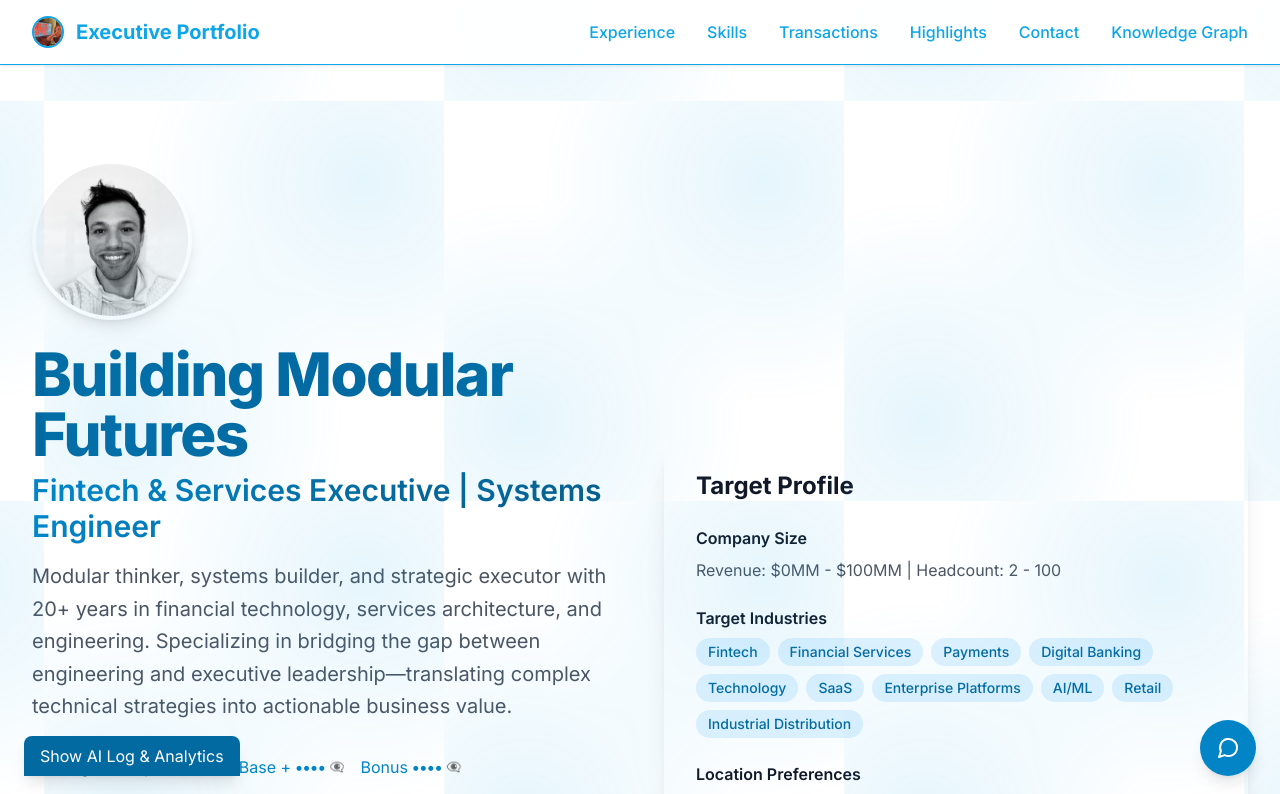
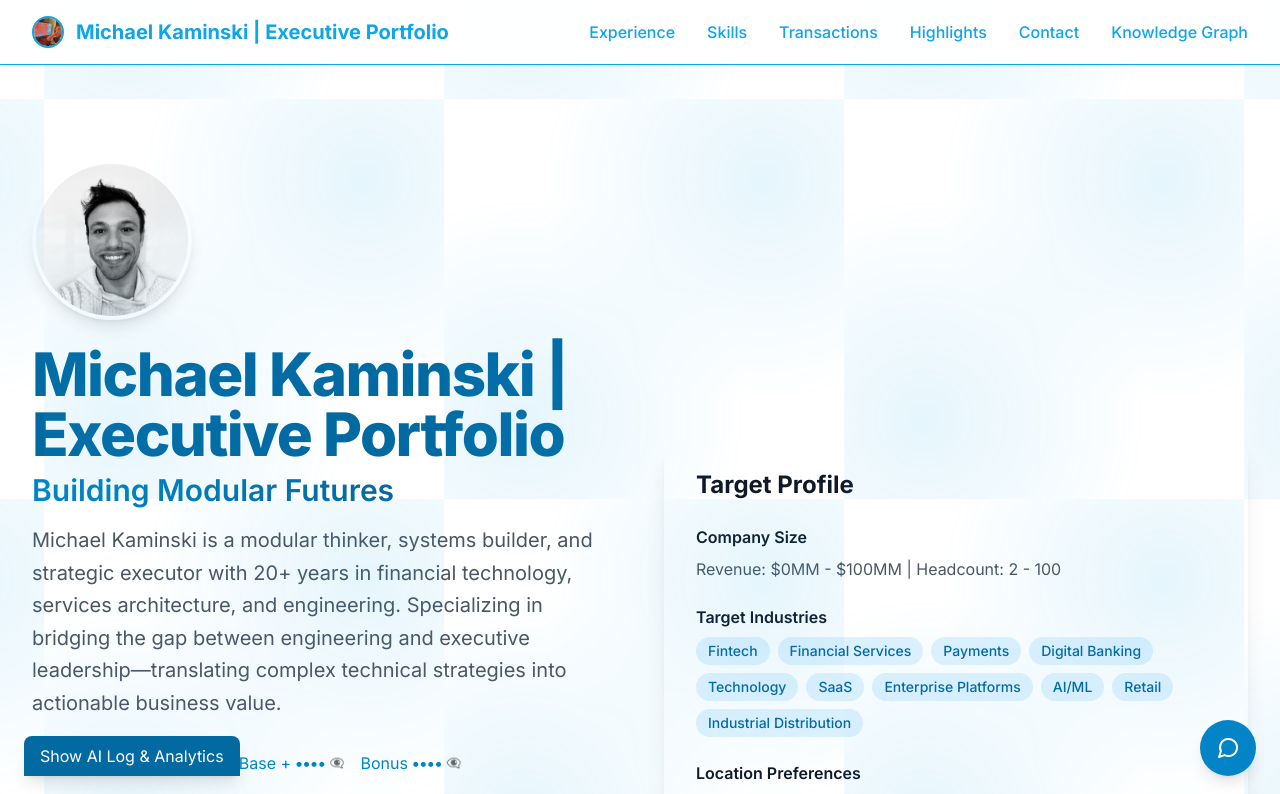
Before and after one commit to MAKaminski/kaminski-portfolio, a React (Create React App) app: page / in a window 1280 px wide. Shown: the top 794 px of the page. Built offline with nearby package versions, Linux system fonts and the light colour scheme.

Commit message:
Enhance Michael Kaminski's executive portfolio: Update SEO meta tags for improved visibility, add descriptive text in the About section, and include personalized introductions on role-specific pages. Revise header and hero sections for consistency in branding.

```diff
--- a/public/index.html
+++ b/public/index.html
@@ -7,26 +7,27 @@
     <meta name="theme-color" content="#000000" />
 
     <!-- Primary SEO Meta Tags -->
-    <title>Michael Kaminski | Executive Portfolio - CXO/CTO Fintech & Technology Leader</title>
-    <meta name="title" content="Michael Kaminski | Executive Portfolio - CXO/CTO Fintech & Technology Leader">
-    <meta name="description" content="Michael Kaminski - Executive leader with 20+ years experience in fintech, technology, and strategic transformations. CXO/CTO specializing in finance, product, strategy, and engineering. Led $10.8B+ in transactions.">
-    <meta name="keywords" content="Michael Kaminski, Kaminski Finance, Executive, CXO, CTO, CFO, CPO, Fintech, Technology, Strategy, Finance, Private Equity, Board Reporting, Bain Capital, Carlyle Group, Clayton Dubilier Rice, GreenSky, HD Supply, Home Depot">
+    <title>Michael Kaminski | Executive Portfolio, CXO, CTO, Fintech & Technology Leader</title>
+    <meta name="title" content="Michael Kaminski | Executive Portfolio, CXO, CTO, Fintech & Technology Leader">
+    <meta name="description" content="Michael Kaminski - Executive Portfolio. CXO, CTO, and Fintech leader with 20+ years of experience in strategy, finance, product, analytics, and engineering. Atlanta-based technology executive.">
+    <meta name="keywords" content="Michael Kaminski, Michael Kaminski Executive, Michael Kaminski Portfolio, Michael Kaminski Atlanta, Michael Kaminski Fintech, Michael Kaminski Technology, Michael Kaminski Strategy, Michael Kaminski CTO, Michael Kaminski CXO, Michael Kaminski CFO, Michael Kaminski CPO, Executive, Fintech, Technology, Strategy, Finance, Private Equity, Board Reporting, Bain Capital, Carlyle Group, Clayton Dubilier Rice, GreenSky, HD Supply, Home Depot">
     <meta name="author" content="Michael Kaminski">
     <meta name="robots" content="index, follow">
+    <link rel="canonical" href="https://michaelkaminski.com/" />
 
     <!-- Open Graph / Facebook -->
     <meta property="og:type" content="website">
     <meta property="og:url" content="https://michaelkaminski.com/">
-    <meta property="og:title" content="Michael Kaminski | Executive Portfolio - CXO/CTO Fintech & Technology Leader">
-    <meta property="og:description" content="Executive leader with 20+ years experience in fintech, technology, and strategic transformations. Led $10.8B+ in transactions.">
+    <meta property="og:title" content="Michael Kaminski | Executive Portfolio, CXO, CTO, Fintech & Technology Leader">
+    <meta property="og:description" content="Michael Kaminski - Executive Portfolio. CXO, CTO, and Fintech leader with 20+ years of experience in strategy, finance, product, analytics, and engineering. Atlanta-based technology executive.">
     <meta property="og:image" content="%PUBLIC_URL%/images/484D0082-4587-4FEF-AE4B-E727C7BF176B_1_105_c.jpeg">
     <meta property="og:site_name" content="Michael Kaminski Executive Portfolio">
 
     <!-- Twitter -->
     <meta property="twitter:card" content="summary_large_image">
     <meta property="twitter:url" content="https://michaelkaminski.com/">
-    <meta property="twitter:title" content="Michael Kaminski | Executive Portfolio - CXO/CTO Fintech & Technology Leader">
-    <meta property="twitter:description" content="Executive leader with 20+ years experience in fintech, technology, and strategic transformations. Led $10.8B+ in transactions.">
+    <meta property="twitter:title" content="Michael Kaminski | Executive Portfolio, CXO, CTO, Fintech & Technology Leader">
+    <meta property="twitter:description" content="Michael Kaminski - Executive Portfolio. CXO, CTO, and Fintech leader with 20+ years of experience in strategy, finance, product, analytics, and engineering. Atlanta-based technology executive.">
     <meta property="twitter:image" content="%PUBLIC_URL%/images/484D0082-4587-4FEF-AE4B-E727C7BF176B_1_105_c.jpeg">
 
     <!-- Additional SEO Meta Tags -->
@@ -41,8 +42,8 @@
       "@context": "https://schema.org",
       "@type": "Person",
       "name": "Michael Kaminski",
-      "jobTitle": "Executive Leader",
-      "description": "CXO/CTO specializing in fintech, technology, and strategic transformations with 20+ years of executive experience",
+      "jobTitle": "CXO, CTO, Executive Leader",
+      "description": "Michael Kaminski - Executive Portfolio. CXO, CTO, and Fintech leader with 20+ years of experience in strategy, finance, product, analytics, and engineering. Atlanta-based technology executive.",
       "url": "https://michaelkaminski.com",
       "image": "%PUBLIC_URL%/images/484D0082-4587-4FEF-AE4B-E727C7BF176B_1_105_c.jpeg",
       "sameAs": [
@@ -51,7 +52,7 @@
       ],
       "worksFor": {
         "@type": "Organization",
-        "name": "Executive Portfolio"
+        "name": "Michael Kaminski Executive Portfolio"
       },
       "knowsAbout": [
         "Fintech",
--- a/src/components/About.tsx
+++ b/src/components/About.tsx
@@ -61,6 +61,7 @@ const About: React.FC = () => {
           style={{ color: 'var(--primary)' }}
         >
           <h2 className="text-4xl font-bold mb-4">About Me</h2>
+          <p className="text-xl font-semibold text-primary-700 mb-2">Michael Kaminski is a CXO, CTO, and executive leader based in Atlanta, specializing in fintech, technology, and strategic transformation.</p>
           <p className="text-xl max-w-3xl mx-auto" style={{ color: 'var(--secondary)' }}>
             Background, philosophy, and core competencies
           </p>
--- a/src/components/Footer.tsx
+++ b/src/components/Footer.tsx
@@ -41,6 +41,9 @@ const Footer: React.FC = () => {
             <span className="ml-2">Target Compensation: $225K Base + $50K+ Bonus</span>
           </p>
         </div>
+        <div className="text-center text-gray-500 text-sm mt-4">
+          © 2024 Michael Kaminski. All rights reserved.
+        </div>
       </div>
     </footer>
   );
--- a/src/components/Header.tsx
+++ b/src/components/Header.tsx
@@ -41,7 +41,7 @@ const Header: React.FC = () => {
                 className="w-8 h-8 rounded-full object-cover border-2"
                 style={{ borderColor: 'var(--primary)' }}
               />
-              <h1 className="text-xl font-bold" style={{ color: 'var(--primary)' }}>Executive Portfolio</h1>
+              <h1 className="text-xl font-bold" style={{ color: 'var(--primary)' }}>Michael Kaminski | Executive Portfolio</h1>
             </div>
           </div>
 
--- a/src/components/Hero.tsx
+++ b/src/components/Hero.tsx
@@ -57,13 +57,13 @@ const Hero: React.FC = () => {
             />
             <div className="w-full">
               <h1 className="text-5xl md:text-6xl font-extrabold text-primary-700 mb-2 tracking-tight animate-fade-in">
-                Building Modular Futures
+                Michael Kaminski | Executive Portfolio
               </h1>
               <h2 className="text-2xl md:text-3xl font-semibold gradient-text mb-4">
-                Fintech & Services Executive | Systems Engineer
+                Building Modular Futures
               </h2>
               <p className="text-xl text-gray-600 mb-8 leading-relaxed">
-                Modular thinker, systems builder, and strategic executor with 20+ years in financial technology,
+                Michael Kaminski is a modular thinker, systems builder, and strategic executor with 20+ years in financial technology,
                 services architecture, and engineering. Specializing in bridging the gap between engineering
                 and executive leadership—translating complex technical strategies into actionable business value.
               </p>
--- a/src/pages/CFO.tsx
+++ b/src/pages/CFO.tsx
@@ -54,7 +54,7 @@ const CFO: React.FC = () => {
               <ArrowLeft size={20} />
               <span>Back to Portfolio</span>
             </Link>
-            <h1 className="text-2xl font-bold text-gray-900">Chief Financial Officer</h1>
+            <h1 className="text-2xl font-bold text-gray-900">Michael Kaminski – Chief Financial Officer</h1>
             <div className="flex items-center space-x-4">
               <a
                 href="/resume-cfo.pdf"
@@ -93,6 +93,7 @@ const CFO: React.FC = () => {
           transition={{ duration: 0.6 }}
           className="text-center mb-16"
         >
+          <p className="text-lg text-primary-700 font-semibold mb-4">Michael Kaminski is an accomplished Chief Financial Officer with 20+ years of executive experience in finance, strategy, and technology.</p>
           <h2 className="text-5xl font-bold text-gray-900 mb-6">Chief Financial Officer</h2>
           <p className="text-xl text-gray-600 max-w-4xl mx-auto leading-relaxed">
             Strategic financial leader with proven track record in complex transactions,
--- a/src/pages/CPO.tsx
+++ b/src/pages/CPO.tsx
@@ -54,7 +54,7 @@ const CPO: React.FC = () => {
               <ArrowLeft size={20} />
               <span>Back to Portfolio</span>
             </Link>
-            <h1 className="text-2xl font-bold text-gray-900">Chief Product Officer</h1>
+            <h1 className="text-2xl font-bold text-gray-900">Michael Kaminski – Chief Product Officer</h1>
             <div className="flex items-center space-x-4">
               <a
                 href="/resume-cpo.pdf"
@@ -93,6 +93,7 @@ const CPO: React.FC = () => {
           transition={{ duration: 0.6 }}
           className="text-center mb-16"
         >
+          <p className="text-lg text-primary-700 font-semibold mb-4">Michael Kaminski is a strategic Chief Product Officer with a proven track record in product leadership, analytics, and market growth.</p>
           <h2 className="text-5xl font-bold text-gray-900 mb-6">Chief Product Officer</h2>
           <p className="text-xl text-gray-600 max-w-4xl mx-auto leading-relaxed">
             Strategic product leader with proven track record in building and scaling products
--- a/src/pages/Revenue.tsx
+++ b/src/pages/Revenue.tsx
@@ -54,7 +54,7 @@ const Revenue: React.FC = () => {
               <ArrowLeft size={20} />
               <span>Back to Portfolio</span>
             </Link>
-            <h1 className="text-2xl font-bold text-gray-900">Chief Revenue Officer</h1>
+            <h1 className="text-2xl font-bold text-gray-900">Michael Kaminski – Chief Revenue Officer</h1>
             <div className="flex items-center space-x-4">
               <a
                 href="/resume-revenue.pdf"
@@ -93,6 +93,7 @@ const Revenue: React.FC = () => {
           transition={{ duration: 0.6 }}
           className="text-center mb-16"
         >
+          <p className="text-lg text-primary-700 font-semibold mb-4">Michael Kaminski is a results-driven Chief Revenue Officer with expertise in revenue strategy, operations, and market expansion.</p>
           <h2 className="text-5xl font-bold text-gray-900 mb-6">Chief Revenue Officer</h2>
           <p className="text-xl text-gray-600 max-w-4xl mx-auto leading-relaxed">
             Revenue leader with proven track record in accelerating growth, optimizing
--- a/src/pages/Strategy.tsx
+++ b/src/pages/Strategy.tsx
@@ -54,7 +54,7 @@ const Strategy: React.FC = () => {
               <ArrowLeft size={20} />
               <span>Back to Portfolio</span>
             </Link>
-            <h1 className="text-2xl font-bold text-gray-900">Chief Strategy Officer</h1>
+            <h1 className="text-2xl font-bold text-gray-900">Michael Kaminski – Chief Strategy Officer</h1>
             <div className="flex items-center space-x-4">
               <a
                 href="/resume-strategy.pdf"
@@ -93,6 +93,7 @@ const Strategy: React.FC = () => {
           transition={{ duration: 0.6 }}
           className="text-center mb-16"
         >
+          <p className="text-lg text-primary-700 font-semibold mb-4">Michael Kaminski is a visionary Chief Strategy Officer with deep expertise in strategic planning, M&A, and organizational transformation.</p>
           <h2 className="text-5xl font-bold text-gray-900 mb-6">Chief Strategy Officer</h2>
           <p className="text-xl text-gray-600 max-w-4xl mx-auto leading-relaxed">
             Strategic leader with proven track record in developing and executing transformative
--- a/src/pages/Technology.tsx
+++ b/src/pages/Technology.tsx
@@ -54,7 +54,7 @@ const Technology: React.FC = () => {
               <ArrowLeft size={20} />
               <span>Back to Portfolio</span>
             </Link>
-            <h1 className="text-2xl font-bold text-gray-900">Chief Technology Officer</h1>
+            <h1 className="text-2xl font-bold text-gray-900">Michael Kaminski – Chief Technology Officer</h1>
             <div className="flex items-center space-x-4">
               <a
                 href="/resume-technology.pdf"
@@ -93,6 +93,7 @@ const Technology: React.FC = () => {
           transition={{ duration: 0.6 }}
           className="text-center mb-16"
         >
+          <p className="text-lg text-primary-700 font-semibold mb-4">Michael Kaminski is an innovative Chief Technology Officer with a passion for digital transformation, cloud architecture, and technology leadership.</p>
           <h2 className="text-5xl font-bold text-gray-900 mb-6">Chief Technology Officer</h2>
           <p className="text-xl text-gray-600 max-w-4xl mx-auto leading-relaxed">
             Technology leader with proven track record in scaling technology operations,
```
Also changed, not shown: public/robots.txt (added), 1 other file (tests, documents, lock files or other folders).
